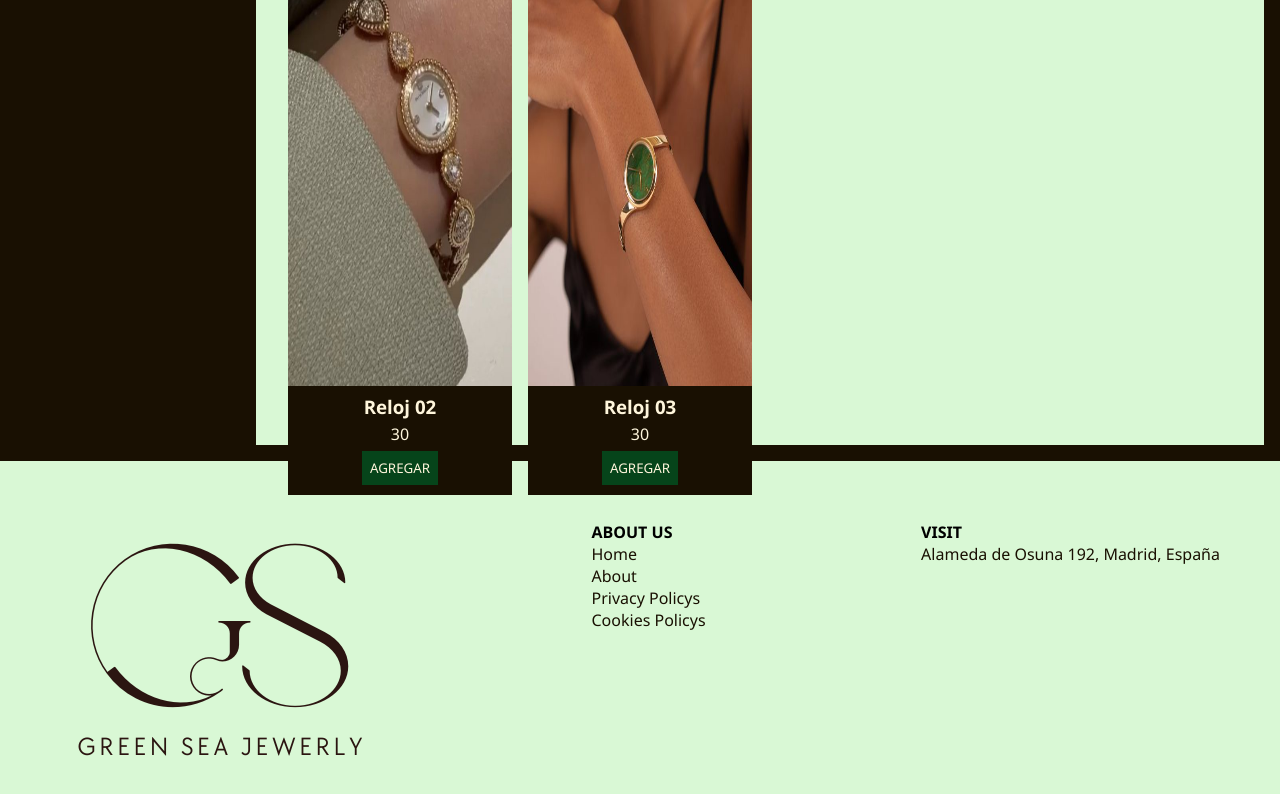
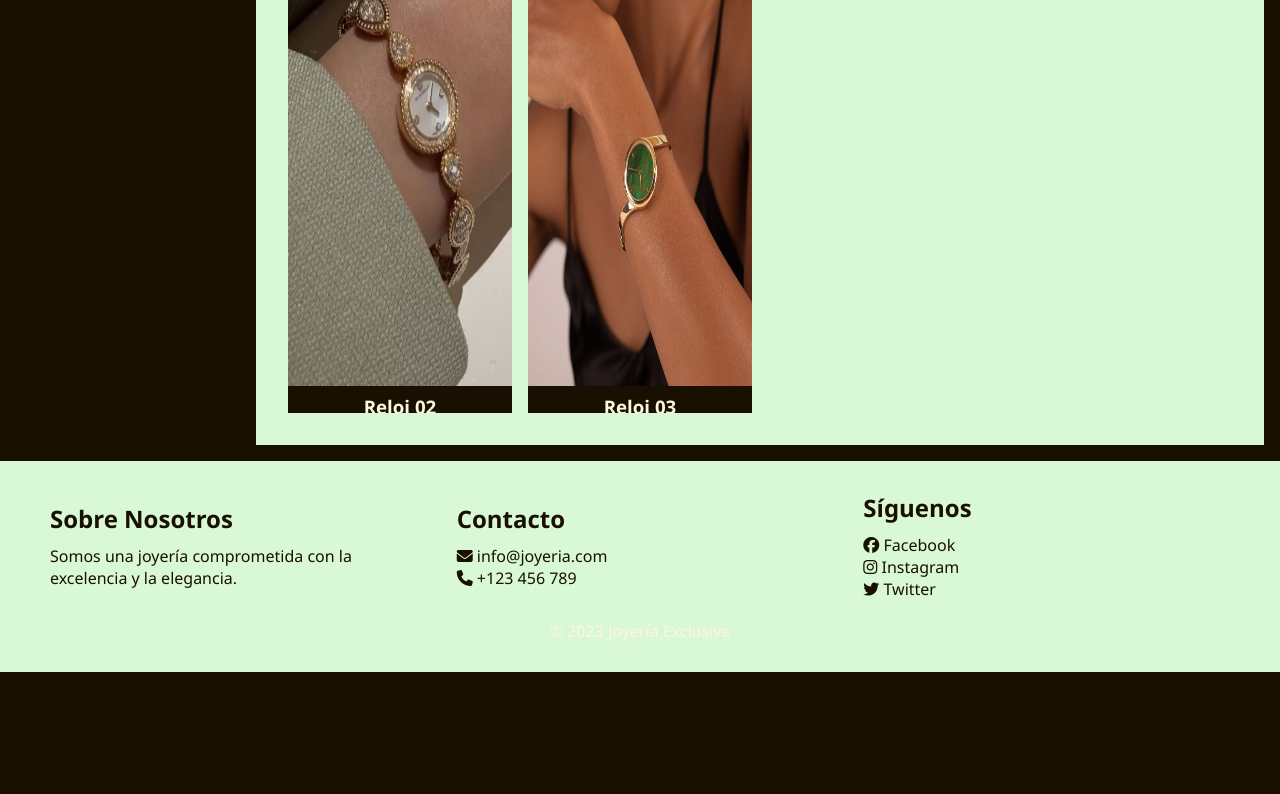
Before and after one commit to saritamelatoia/Integrador-js, a plain HTML site: page index.html in a window 1280 px wide. Shown: the part 1684-2478 px from the top of the page. After the commit the page ends 2356 px from the top, so only its background shows below. Drawn offline with nearby package versions, Linux system fonts and the light colour scheme.

Commit message:
footerlisto

```diff
--- a/css/style.css
+++ b/css/style.css
@@ -124,7 +124,7 @@ body{
 .hero-btn{
     display: inline-block;
     padding: 10px 20px;
-    background-color: #ff4500;
+    background-color: var(--clr-marroncito);
     color: #fff;
     text-decoration: none;
     font-weight: bold;
@@ -232,6 +232,7 @@ main {
     display: grid;
     grid-template-columns: repeat(4, 1fr);
     gap: 1rem;
+    overflow:scroll;
 }
 
 
@@ -245,6 +246,7 @@ main {
     flex-direction: column;
     gap: .25rem;
     align-items: center;
+
 }
 
 .producto-agregar {
@@ -280,38 +282,44 @@ main {
 
 
 /* FOOTER */
-.footer {
+footer {
     background-color: var(--clr-beige);
+    color: var(--clr-marroncito);
     padding: 30px;
 }
 
-.container-footer{
+.footer-content {
     display: flex;
-    justify-content: space-between;
-    padding: 30px;
-
+    flex-wrap: wrap;
+    justify-content: space-around;
+    color: var(--clr-marroncito);
+    align-items: center;
 }
 
-.logo-footer {
-align-self:center;
+.footer-section {
+    flex: 1;
+    margin: 0 20px;
 }
 
-.img-footer{
-align-self: center;
+.footer-section h2 {
+    font-size: 1.5em;
+    margin-bottom: 10px;
+    color: var(--clr-marroncito);
 }
 
-.info-footer1{
-align-self: first baseline;
+.footer-section p {
+    font-size: 1em;
+    color: var(--clr-marroncito);
 }
 
-.visit-p-footer{
-color: var(--clr-marroncito);
+.texto-footer{
+    color: var(--clr-marroncito);
 }
 
-.info-footer2{
-align-self: first baseline;
+.footer-bottom {
+    text-align: center;
+    padding-top: 20px;
 }
-
 
 
 /*** MEDIA QUERIES ***/
@@ -327,7 +335,6 @@ align-self: first baseline;
     display: block;
 
 }
-
 
 .hero-container .wrap .box {
 margin: 0 auto;
@@ -474,8 +481,4 @@ background-color: var(--clr-cremita);
         gap: 90px;
     }
 
-    .producto-img{
-        min-height: 100%;
-        max-height: 100%;
-    }
 }
--- a/index.html
+++ b/index.html
@@ -1,5 +1,5 @@
 <!DOCTYPE html>
-<html lang="en">
+<html lang="US">
 <head>
     <meta charset="UTF-8">
     <meta name="viewport" content="width=device-width, initial-scale=1.0">
@@ -66,26 +66,28 @@
         </main>
     </div>
         <!-- FOOTER -->
-    <footer class="footer">
-    <div class="container-footer">
-        <div class="logo-footer">
-            <img class="img-footer" src="./img-productos/LOGO.png">
-        </div>
-        <div class="info-footer1">
-            <strong>ABOUT US</strong>
-            <ul>
-                <li class="info-links-footer"><a href="#">Home</a></li>
-                <li class="info-links-footer"><a href="#">About</a></li>
-                <li class="info-links-footer"><a href="#">Privacy Policys</a></li>
-                <li class="info-links-footer"><a href="#">Cookies Policys</a></li>
-            </ul>
-        </div>
-        <div class="info-footer2">
-            <strong>VISIT</strong>
-            <p class="visit-p-footer">Alameda de Osuna 192, Madrid, España</p>
-        </div>
-    </div>
-    </footer>
+        <footer>
+            <div class="footer-content">
+                <div class="footer-section about">
+                    <h2>Sobre Nosotros</h2>
+                    <p>Somos una joyería comprometida con la excelencia y la elegancia.</p>
+                </div>
+                <div class="footer-section contact">
+                    <h2>Contacto</h2>
+                    <p><i class="fas fa-envelope"></i> info@joyeria.com</p>
+                    <p><i class="fas fa-phone"></i> +123 456 789</p>
+                </div>
+                <div class="footer-section follow">
+                    <h2>Síguenos</h2>
+                    <p><i class="fab fa-facebook"></i> Facebook</p>
+                    <p><i class="fab fa-instagram"></i> Instagram</p>
+                    <p><i class="fab fa-twitter"></i> Twitter</p>
+                </div>
+            </div>
+            <div class="footer-bottom">
+                <p>&copy; 2023 Joyería Exclusiva</p>
+            </div>
+        </footer>
 
 
 
```
